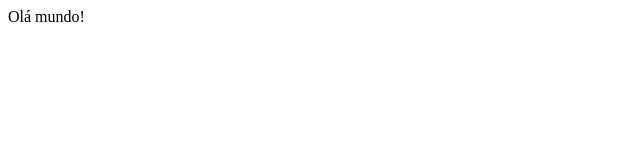
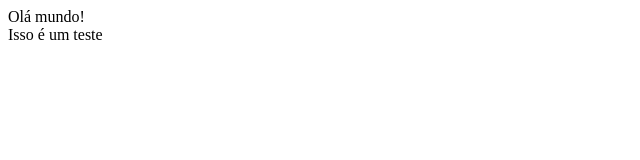
Before and after one commit to andersondcardoso/TDS_AULA_GIT, a plain HTML site: page index.html in a window 1280 px wide. Shown: the full height of the page, 0-640 px from the left. Drawn offline with Linux system fonts and the light colour scheme.

Commit message:
Update index.html

```diff
--- a/index.html
+++ b/index.html
@@ -4,5 +4,8 @@
     </head>
 <body>
     Olá mundo!
+    <div class="container">
+        Isso é um teste
+    </div>
 </body>
 </html>
```
